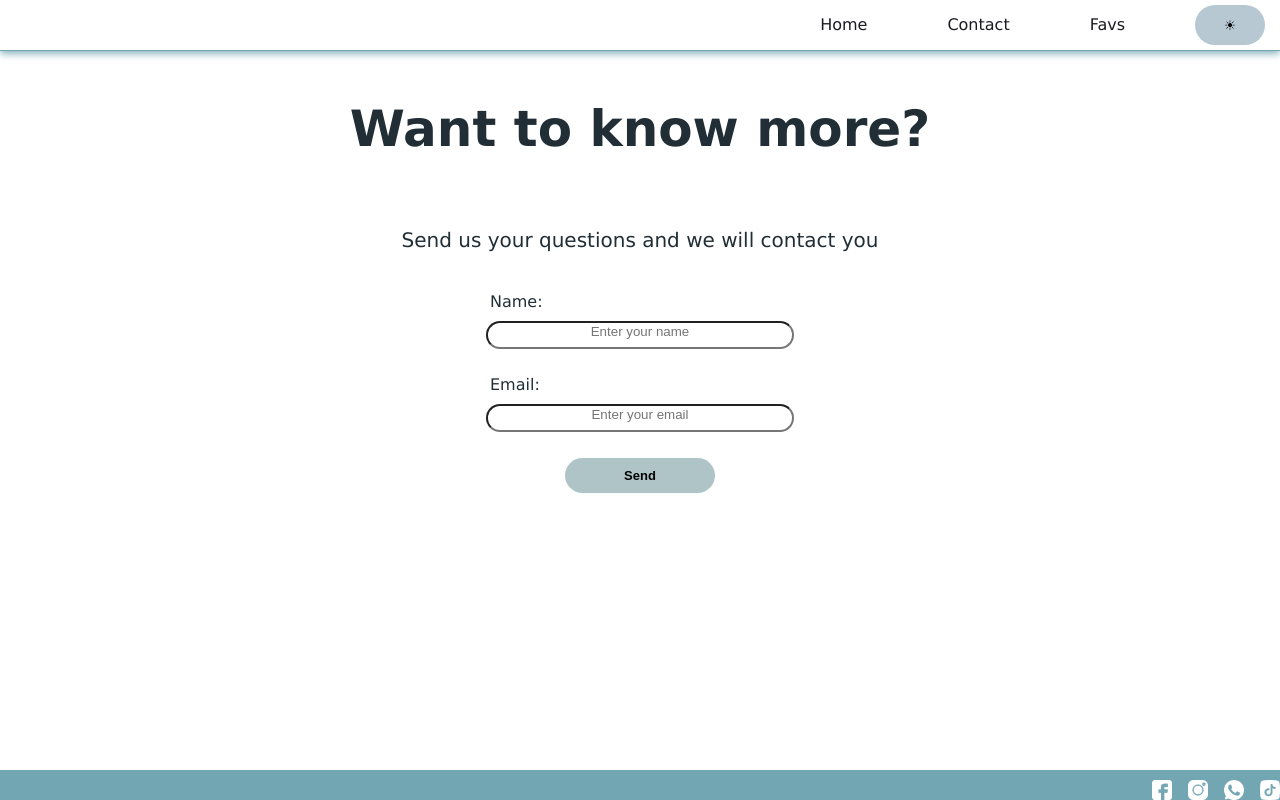
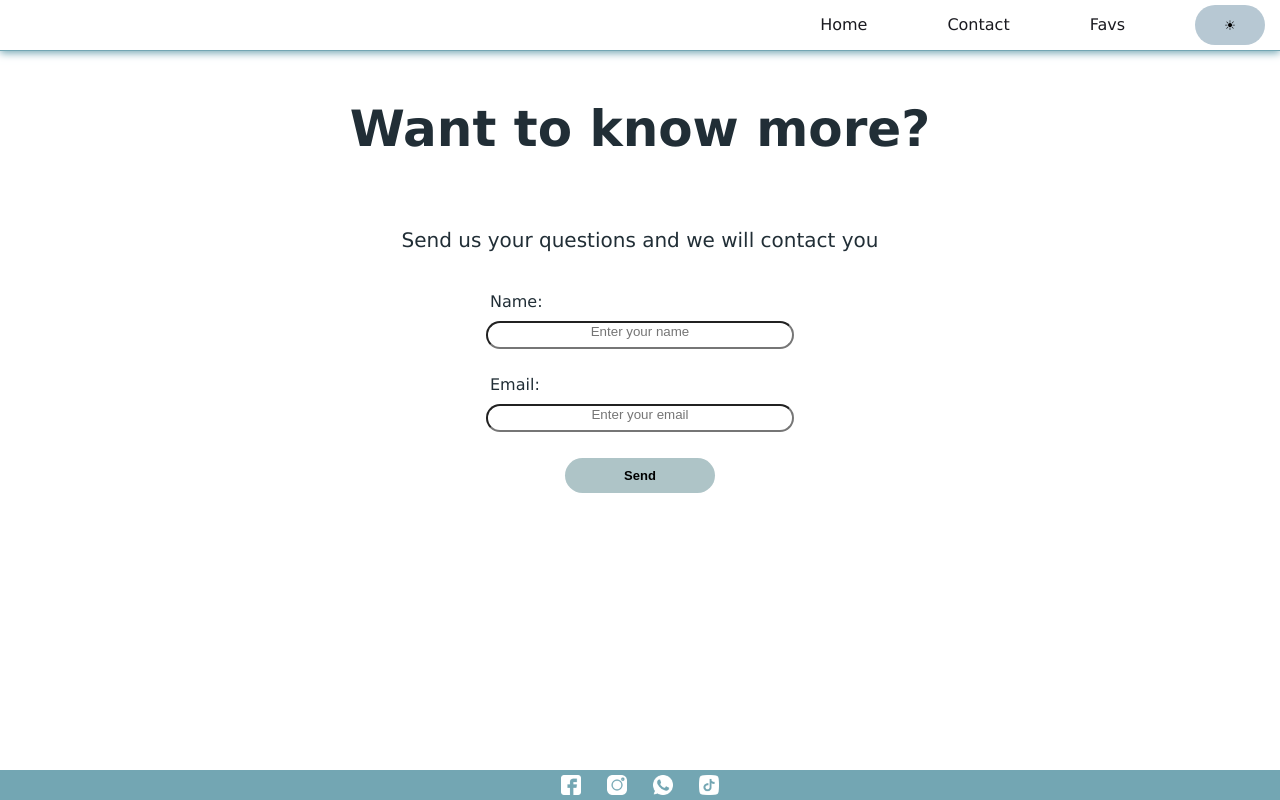
Before and after one commit to varistizabal30/Examen-frontend-final, a React (Vite) app: page /contact in a window 1280 px wide. Built offline with nearby package versions, Linux system fonts and the light colour scheme; no server answers.

Commit message:
final changes

```diff
--- a/src/Components/Footer.jsx
+++ b/src/Components/Footer.jsx
@@ -14,13 +14,18 @@ const Footer = () => {
 
   return (
     <main className={`${styles2[theme]}`}>
-    <footer className={ `${styles2.icons} ${styles.footer}`}>
-
-      <img src={facebook} alt="ícone do facebook" className={styles.icon} />
-      <img src={instagram} alt="ícone do instagram" className={styles.icon} />
-      <img src={whatsapp} alt="ícone do whatsapp" className={styles.icon} />
-      <img src={tiktok} alt="ícone do tiktok" className={styles.icon} />
-    </footer>
+      <footer className={styles.footer}>
+        <div className={styles2.icons}>
+          <img src={facebook} alt="ícone do facebook" className={styles.icon} />
+          <img
+            src={instagram}
+            alt="ícone do instagram"
+            className={styles.icon}
+          />
+          <img src={whatsapp} alt="ícone do whatsapp" className={styles.icon} />
+          <img src={tiktok} alt="ícone do tiktok" className={styles.icon} />
+        </div>
+      </footer>
     </main>
   );
 };
--- a/src/Styles/app.module.css
+++ b/src/Styles/app.module.css
@@ -87,9 +87,9 @@ color: #fcfcfc
 
 .icons {
   display: flex;
-  justify-content: flex-end;
-  align-items: flex-start;
+  justify-content: center;
   gap: 1rem;
+
 
   /* filter: brightness(0.1); */
 }
--- a/src/Styles/footer.module.css
+++ b/src/Styles/footer.module.css
@@ -1,12 +1,11 @@
 .footer {
   position: fixed;
-  margin-right: 80px;
   bottom: 0;
   width: 100%;
-  height: 30px;
   background-color: rgb(115, 166, 179);
 }
 .icon {
   width: 20px;
   height: auto;
+  padding: 5px;
 }
```
